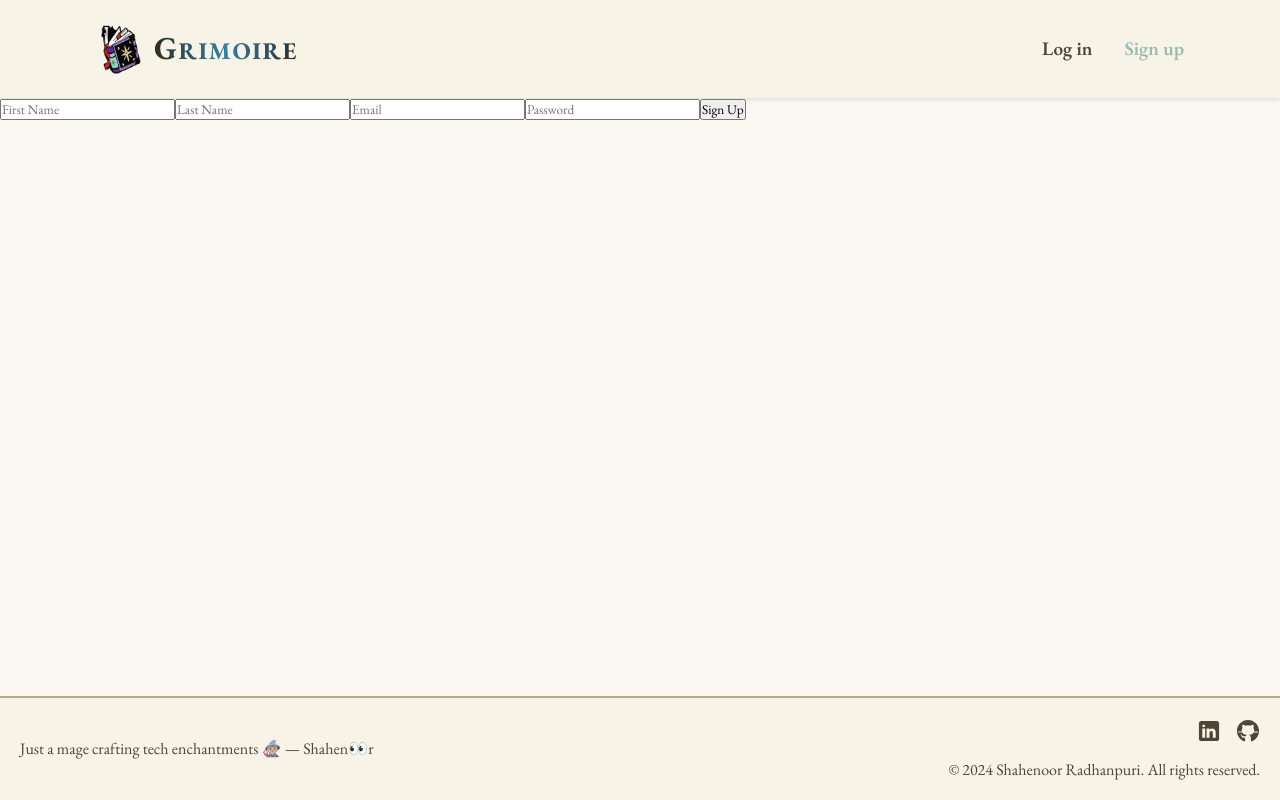
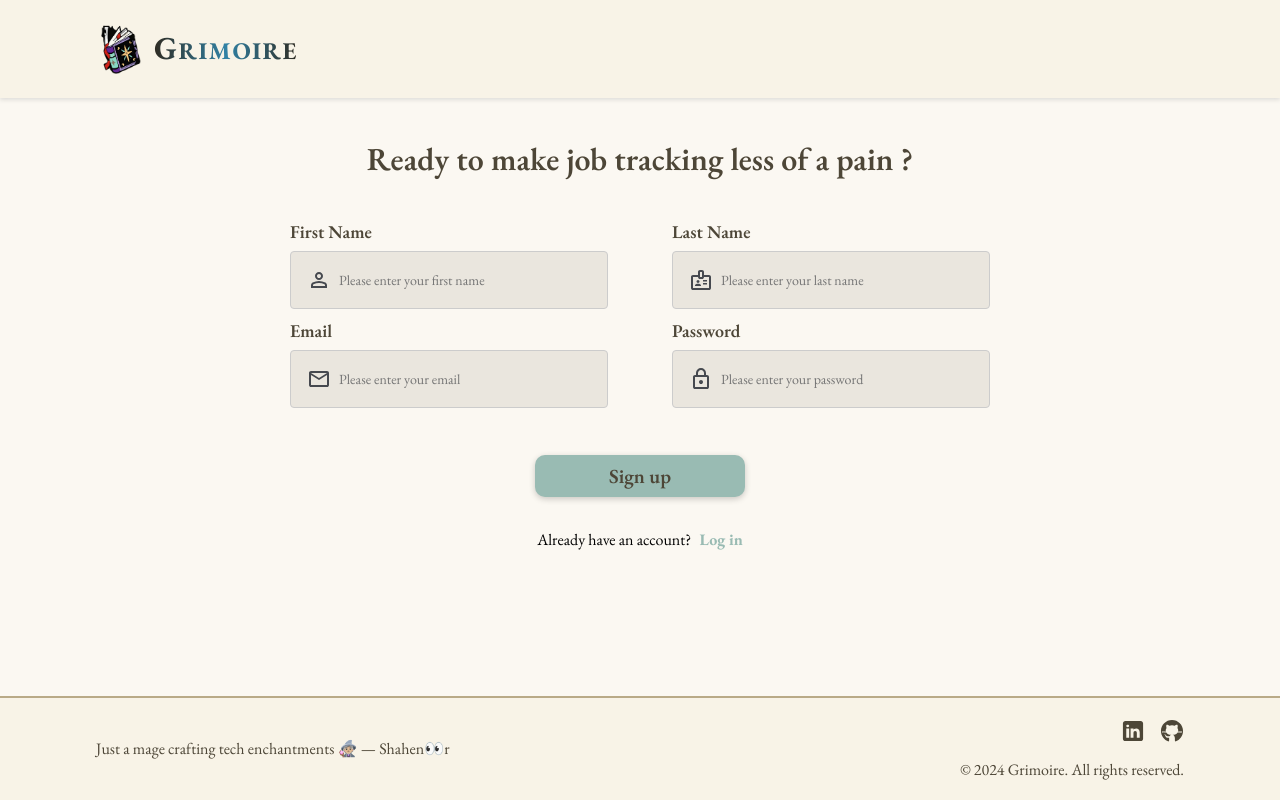
Before and after one commit to shahenoor/grimoire, a React (Vite) app: page /signup in a window 1280 px wide. Built offline with nearby package versions, Linux system fonts and the light colour scheme; no server answers.

Commit message:
🎨 [GR-29 FE-21]: Apply styling to Log In and Sign Up pages to match the theme

```diff
--- a/src/components/Footer/Footer.jsx
+++ b/src/components/Footer/Footer.jsx
@@ -68,7 +68,7 @@ function Footer() {
           </a>
         </div>
       </div>
-      <p className="footer-desktop__copyright">© 2024 Shahenoor Radhanpuri. All rights reserved.</p>
+      <p className="footer-desktop__copyright">© 2024 Grimoire. All rights reserved.</p>
     </footer>
   )}
   </>
--- a/src/components/Footer/Footer.scss
+++ b/src/components/Footer/Footer.scss
@@ -37,7 +37,7 @@
 
 .footer-desktop {
     background-color: #f8f3e7;
-    padding: 20px 20px;
+    padding: 20px 6rem;
     text-align: center;
     border-top: 2px solid #b9aa87;
     color: #4d4637;
--- a/src/components/Header/Header.jsx
+++ b/src/components/Header/Header.jsx
@@ -1,10 +1,15 @@
 import React from 'react';
-import { NavLink, useNavigate } from 'react-router-dom';
+import { NavLink, useNavigate, useLocation} from 'react-router-dom';
 import logo from '../../assets/logo/grimoireLogo.png';
 import './Header.scss';
+import SignupPage from '../../pages/SignupPage/SignupPage';
 
 function Header({ authToken, setAuthToken }) {
+  const location = useLocation();
   const navigate = useNavigate();
+
+  const isLoginPage = location.pathname === '/login';
+  const isSignUpPage = location.pathname === '/signup';
 
   const handleLogout = () => {
     setAuthToken(null);
@@ -13,12 +18,14 @@ function Header({ authToken, setAuthToken }) {
 
   return (
     <header className='header'>
-      <div className='header__name'>
+       <NavLink to="/" className='header__logo-link'>
+        <div className='header__name'>
           <div className='header__logo-container'>
             <img className='header__logo' src={logo}/>
           </div>
           <h1 className='header__title'><span className='header__title--letter'>G</span>rimoire</h1>
         </div>
+        </NavLink>
       {authToken ? (
             <>
       <nav className='header__nav'>
@@ -54,13 +61,13 @@ function Header({ authToken, setAuthToken }) {
         <nav className='header__nav'>
           <ul className='header__nav__list'>
             <NavLink to="/login" className='header__nav-link'>
-              {({ isActive }) => (
-                <li className={`header__nav__item ${isActive ? 'header__nav__item--active' : ''}`}>Log in</li>
+              {(!isLoginPage && !isSignUpPage) && (
+                <li className='header__nav__item'>Log in</li>
               )}
             </NavLink>
             <NavLink to="/signup" className='header__nav-link'>
-              {({ isActive }) => (
-                <li className={`header__nav__item ${isActive ? 'header__nav__item--active' : ''}`}>Sign up</li>
+              {(!isLoginPage && !isSignUpPage) &&(
+                <li className='header__nav__item'>Sign up</li>
               )}
             </NavLink>
           </ul>
--- a/src/components/Header/Header.scss
+++ b/src/components/Header/Header.scss
@@ -60,6 +60,10 @@
             height: 100%;
             object-fit: contain;
         }
+
+        &-link {
+            text-decoration: none;
+        }
     }
 
     &__nav {
--- a/src/pages/LoginPage/LoginPage.jsx
+++ b/src/pages/LoginPage/LoginPage.jsx
@@ -1,7 +1,8 @@
 // LoginPage.jsx
 import React, { useState } from 'react';
 import axios from 'axios';
-import { useNavigate } from 'react-router-dom';
+import { useNavigate, NavLink } from 'react-router-dom';
+import './LoginPage.scss';
 
 const LoginPage = ({ setAuthToken }) => {
   const [email, setEmail] = useState('');
@@ -28,22 +29,24 @@ const LoginPage = ({ setAuthToken }) => {
   };
 
   return (
-    <form onSubmit={handleLogin}>
-      <input
-        type="email"
-        value={email}
-        onChange={(e) => setEmail(e.target.value)}
-        placeholder="Email"
-        required
-      />
-      <input
-        type="password"
-        value={password}
-        onChange={(e) => setPassword(e.target.value)}
-        placeholder="Password"
-        required
-      />
-      <button type="submit">Login</button>
+
+    <form onSubmit={handleLogin} className='login-form'>
+      <h1 className='login-form__tagline'> Ready to Stay on Top of Your Job Hunt ? Log In!</h1>
+      <div className='login-form__row'>
+        <div className='login-form__element'>
+          <label className='login-form__label'>Email</label>
+          <input className='login-form__input login-form__input--email' type="email" value={email} onChange={(e) => setEmail(e.target.value)}  placeholder="Please enter your email" />
+        </div>
+        <div className='login-form__element'>
+          <label className='login-form__label'>Password</label>
+          <input className='login-form__input login-form__input--password' type="password" value={password} onChange={(e) => setPassword(e.target.value)}  placeholder="Please enter your password" />
+        </div>
+      </div>
+
+      <div className='login-form__actions'>
+        <button type="submit" className='login-form__actions--button'>Log in</button>
+        <p className='login-form__actions--text'> Don't have an account ?  <NavLink to='/signup' className='signup-form__actions--link'>  Sign up </NavLink> </p>
+      </div>
     </form>
   );
 };
--- a/src/pages/SignupPage/SignupPage.jsx
+++ b/src/pages/SignupPage/SignupPage.jsx
@@ -1,13 +1,15 @@
 // SignupPage.jsx
 import React, { useState } from 'react';
 import axios from 'axios';
-import { useNavigate } from 'react-router-dom';
+import { NavLink, useNavigate } from 'react-router-dom';
+import './SignupPage.scss';
 
 const SignupPage = ({ setAuthToken }) => {
   const [email, setEmail] = useState('');
   const [password, setPassword] = useState('');
   const [firstName, setFirstName] = useState('');
   const [lastName, setLastName] = useState('');
+
   const navigate = useNavigate();
 
   const handleSignup = async (e) => {
@@ -35,36 +37,51 @@ const SignupPage = ({ setAuthToken }) => {
   };
 
   return (
-    <form onSubmit={handleSignup}>
-      <input
-        type="text"
-        value={firstName}
-        onChange={(e) => setFirstName(e.target.value)}
-        placeholder="First Name"
-        required
-      />
-      <input
-        type="text"
-        value={lastName}
-        onChange={(e) => setLastName(e.target.value)}
-        placeholder="Last Name"
-        required
-      />
-      <input
-        type="email"
-        value={email}
-        onChange={(e) => setEmail(e.target.value)}
-        placeholder="Email"
-        required
-      />
-      <input
-        type="password"
-        value={password}
-        onChange={(e) => setPassword(e.target.value)}
-        placeholder="Password"
-        required
-      />
-      <button type="submit">Sign Up</button>
+    <form onSubmit={handleSignup} className='signup-form'>
+      <h1 className='signup-form__tagline'>Ready to make job tracking less of a pain ?</h1>
+      <div className='signup-form__row'>
+        <div className='signup-form__element'>
+          <label className='signup-form__label'>First Name</label>
+          <input className='signup-form__input signup-form__input--first-name' type="text" value={firstName} onChange={(e) => setFirstName(e.target.value)} placeholder="Please enter your first name" />
+        </div>
+        <div className='signup-form__element'>
+          <label className='signup-form__label'>Last Name</label>
+          <input className='signup-form__input signup-form__input--last-name' type="text" value={lastName} onChange={(e) => setLastName(e.target.value)}  placeholder="Please enter your last name" />
+        </div>
+      </div>
+
+     <div className='signup-form__row'>
+      <div className='signup-form__element'>
+        <label className='signup-form__label'>Email</label>
+        <input className='signup-form__input signup-form__input--email' type="email" value={email} onChange={(e) => setEmail(e.target.value)}  placeholder="Please enter your email" />
+      </div>
+      <div className='signup-form__element'>
+        <label className='signup-form__label'>Password</label>
+        <input className='signup-form__input signup-form__input--password' type="password" value={password} onChange={(e) => setPassword(e.target.value)}  placeholder="Please enter your password" />
+      </div>
+     </div>
+
+     <div className='signup-form__row'>
+        <div>
+          <img />
+          <img />
+          <img />
+          <img />
+          <img />
+          <img />
+        </div>
+
+        <div>
+
+        </div>
+
+     </div>
+
+      <div className='signup-form__actions'>
+        <button type="submit" className='signup-form__actions--button'>Sign up</button>
+        <p className='signup-form__actions--text'> Already have an account?  <NavLink to='/login' className='signup-form__actions--link'>  Log in </NavLink> </p>
+      </div>
+
     </form>
   );
 };
--- a/src/pages/SignupPage/SignupPage.scss
+++ b/src/pages/SignupPage/SignupPage.scss
@@ -0,0 +1,96 @@
+.signup-form {
+    @include flex-direction(column);
+    @include flex-layout(center, center);
+
+    @include tablet {
+        padding: 2.5rem;
+    }
+
+    &__tagline {
+       font-weight: 600;
+       color: $grimoire-dark-brown;
+       padding-bottom: 2.5rem;
+    }
+
+    &__row {
+        @include flex-direction(row);
+        width: 700px;
+        gap: 4rem;
+        padding-bottom: 1rem;
+    }
+
+    &__element {
+        flex: 1;
+        @include flex-direction(column);
+        gap: 0.5rem;
+    }
+
+    &__label {
+        font-size: 18px;
+        font-weight: 600;
+        color: $grimoire-dark-brown;
+    }
+
+    &__input {
+        padding: 1rem 1rem 1rem 3rem;
+        flex: 1 0 70%;
+        background-size: 1.125rem;
+        width: 100%;
+        border: 1px solid #ccc;
+        border-radius: 4px;
+        font-size: 14px;
+
+        &:focus {
+          border: 1px solid $grimoire-teal;
+          outline: none;
+        }
+
+        &--first-name {
+            background: rgba($grimoire-dark-brown, 0.1) url('../../assets/icons/firstName.svg') no-repeat scroll 1rem 50%;
+        }
+
+        &--last-name {
+            background: rgba($grimoire-dark-brown, 0.1) url('../../assets/icons/lastName.svg') no-repeat scroll 1rem 50%;
+        }
+
+        &--email {
+            background: rgba($grimoire-dark-brown, 0.1) url('../../assets/icons/email.svg') no-repeat scroll 1rem 50%;
+        }
+
+        &--password {
+            background: rgba($grimoire-dark-brown, 0.1) url('../../assets/icons/password.svg') no-repeat scroll 1rem 50%;
+        }
+    }
+
+    &__actions {
+        @include flex-direction(column);
+        @include flex-layout(center, center);
+        gap: 2rem;
+
+        &--button{
+            width: 210px;
+            padding: 0.5rem 1rem;
+            border-radius: 10px;
+            font-size: 20px;
+            font-weight: 600;
+            color: #4D4637;
+            background-color: #99BBB3;
+            box-shadow: 0 2px 6px rgba(0, 0, 0, 0.2);
+            border: none;
+        }
+
+        &__text {
+            color: $grimoire-dark-brown;
+            font-size: 18px;
+            font-weight: 600;
+        }
+
+        &--link {
+            color: $grimoire-teal;
+            text-decoration: none;
+            font-weight: 700;
+            padding-left: .3125rem;
+        }
+    }
+
+}
```
Also changed, not shown: src/pages/LoginPage/LoginPage.scss (+89 -0 lines).
